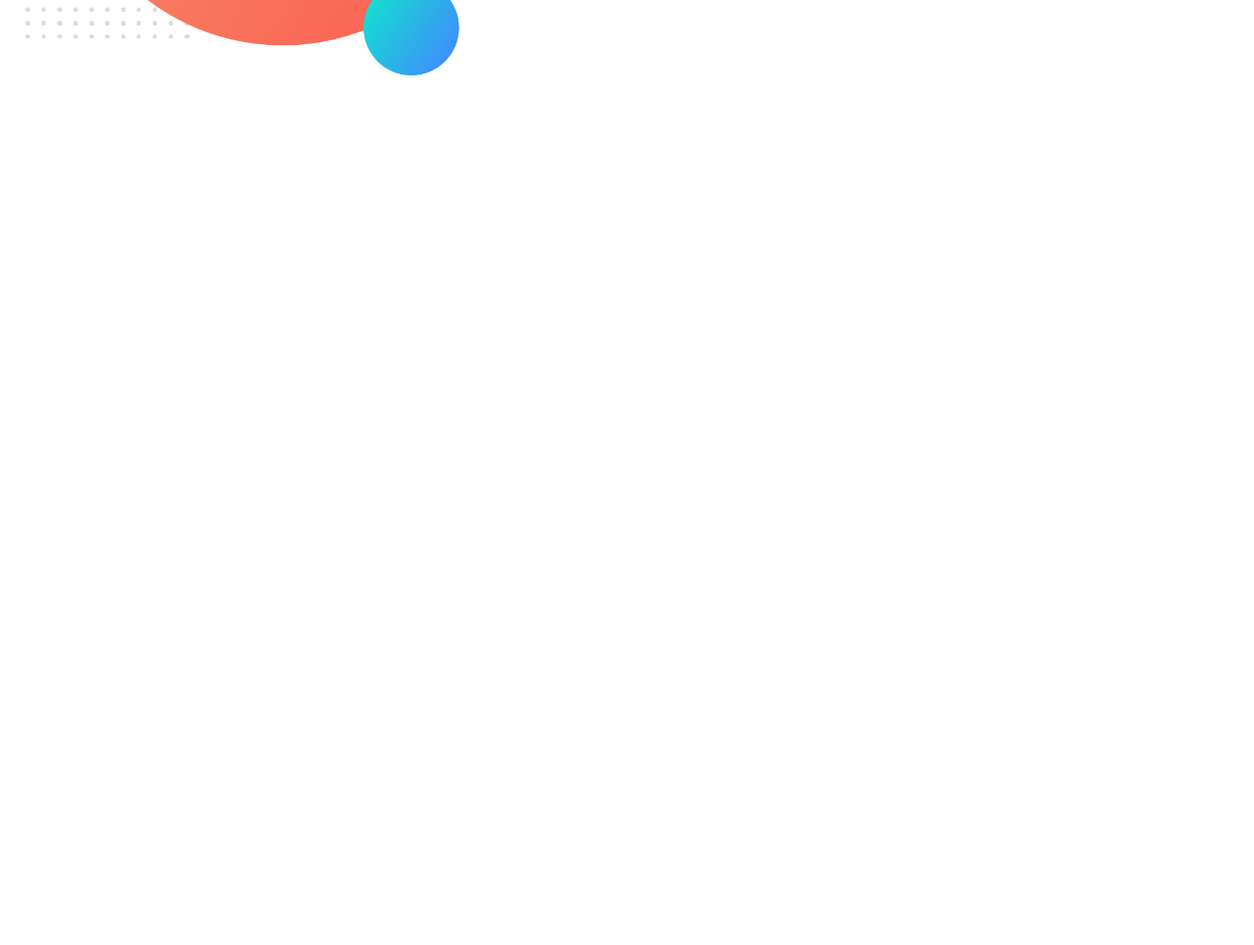
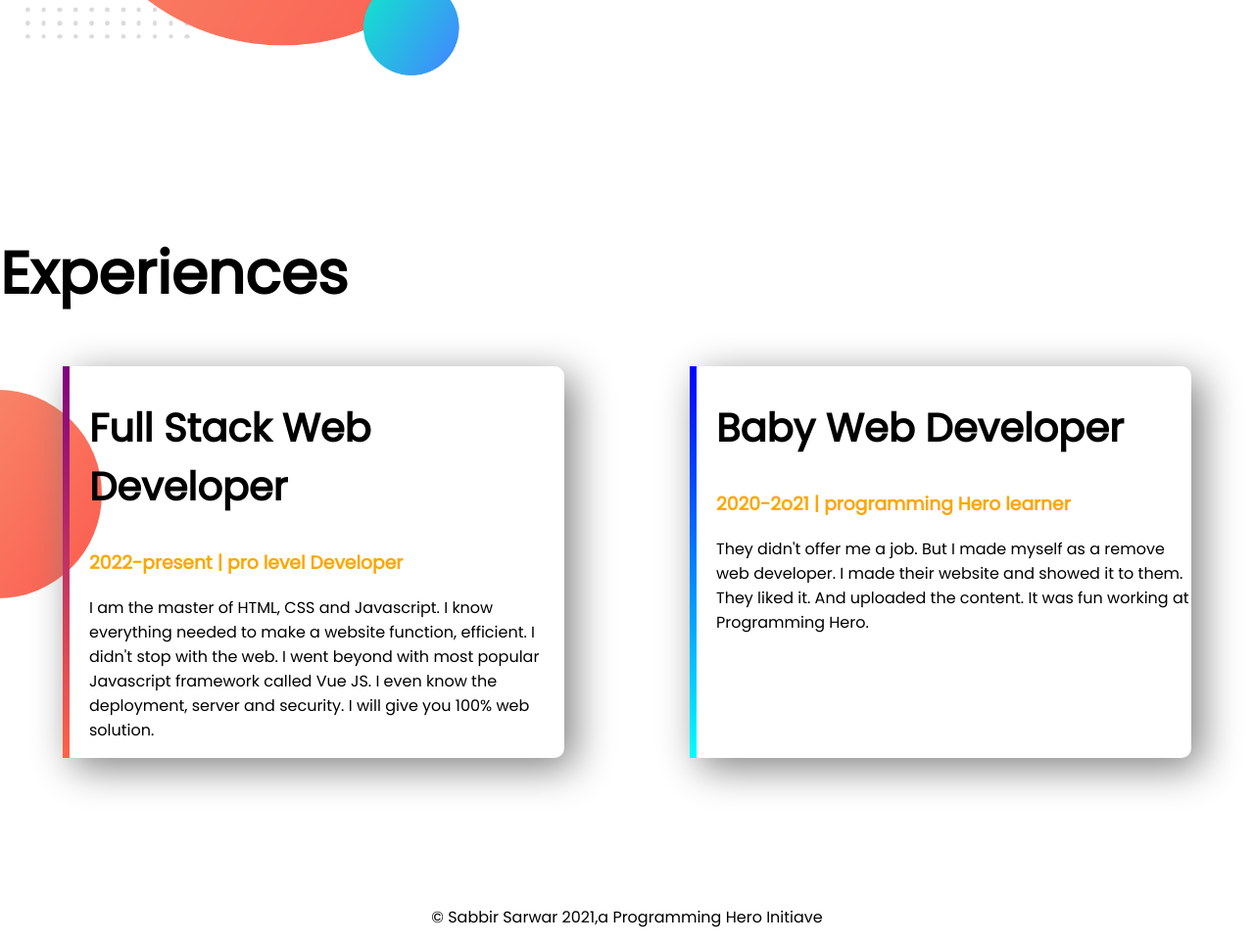
Before and after one commit to sabbirhero4/developer-portfolio, a plain HTML site: page index.html in a window 1280 px wide. Shown: the part 1194-2159 px from the top of the page at 98% size. Before the commit the page ends 1428 px from the top, so only its background shows below. Drawn offline with Linux system fonts and the light colour scheme.

Commit message:
fotter and experience added

```diff
--- a/index.html
+++ b/index.html
@@ -13,7 +13,7 @@
 </head>
 
 <body>
-    <section class="top-banner">
+    <section class="top-banner flexible-container">
         <div class="half-width">
             <h1>Welcome to</h1>
             <h1><span class="orange-color">Sabbir Sarwar</span> world!</h1>
@@ -30,7 +30,7 @@
             <img src="images/mypicture.png" alt="">
         </div>
     </section>
-    <section class="dream-big">
+    <section class="dream-big flexible-container">
         <div class="half-width">
             <img src="images/mypicture.png" alt="">
         </div>
@@ -43,6 +43,30 @@
         </div>
 
     </section>
+    <section class="experience-area">
+        <h1>Experiences</h1>
+        <div class="flexible-container">
+            <div id="full-stack-experience" class="experience-item">
+                <h2>Full Stack Web Developer</h2>
+                <h3 class="orange-color">2022-present | pro level Developer</h3>
+                <p>I am the master of HTML, CSS and Javascript. I know everything needed to make a website function,
+                    efficient. I didn't stop with the web. I went beyond with most popular Javascript framework called
+                    Vue
+                    JS. I even know the deployment, server and security. I will give you 100% web solution.</p>
+            </div>
+            <div id="web-dev-experience" class="experience-item">
+                <h2>Baby Web Developer</h2>
+                <h3 class="orange-color">2020-2o21 | programming Hero learner</h3>
+                <p>They didn't offer me a job. But I made myself as a remove web developer. I made their website and
+                    showed
+                    it to them. They liked it. And uploaded the content. It was fun working at Programming Hero.</p>
+            </div>
+        </div>
+
+    </section>
+    <footer>
+        <p>© Sabbir Sarwar 2021,a Programming Hero Initiave</p>
+    </footer>
 
 
 </body>
--- a/style.css
+++ b/style.css
@@ -6,16 +6,20 @@ h1{
     font-size: 60px;
 
 }
+h2{
+    font-size: 40px;
+}
 .orange-color{
     color:orange
 }
-section{
+.flexible-container{
     display: flex;
     margin-bottom: 150px ;
 }
 .half-width{
     width: 50%;
     padding-left: 2%;
+
 }
 .half-width img{
     width: 80% ;
@@ -37,3 +41,31 @@ section{
     background-repeat: no-repeat;
     background-position: right;
 }
+.experience-area{
+    background-image: url(images/exp-bg.png);
+    background-repeat: no-repeat;
+    background-position: left;
+}
+.experience-item{
+    width: 40%;
+    margin-left: 5%;
+    margin-right: 5%;
+    padding-left: 20px;
+    border-radius: 10px;
+    box-shadow: 10px 10px 40px gray;
+}
+
+#web-dev-experience{
+    border-left: 7px solid;
+    border-image: linear-gradient(blue, cyan);
+    border-image-slice: 1;
+}
+#full-stack-experience{
+    border-left: 7px solid;
+    border-image: linear-gradient(purple, tomato);
+    border-image-slice: 1;
+
+}
+footer p{
+    text-align: center;
+}
```
Also changed, not shown: images/jhankar.png (deleted), images/jhankar2.png (deleted), 1 other file.
